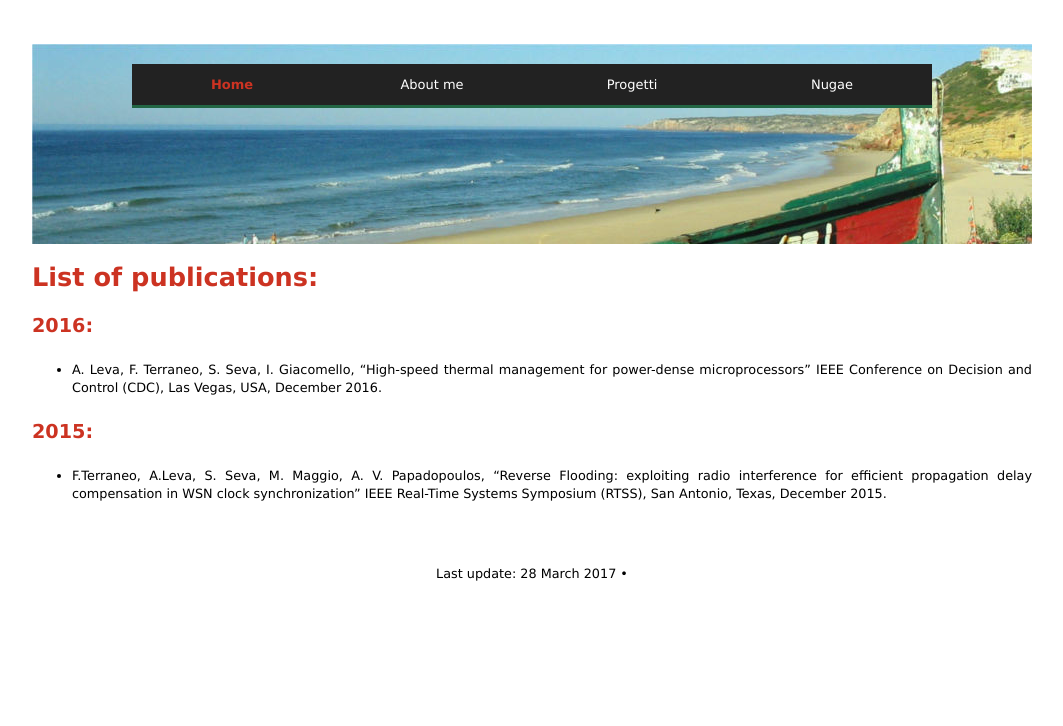
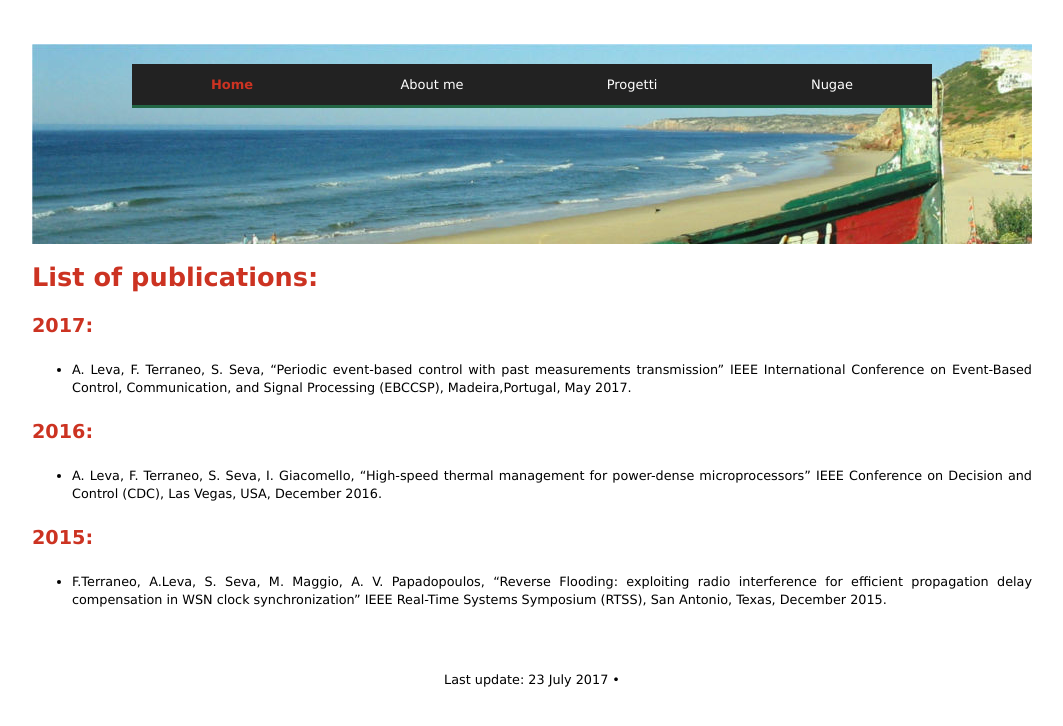
Before and after one commit to silseva/silseva.github.io, a plain HTML site: page pubs.html in a window 1280 px wide. Shown: the whole page, without its empty margins (108-1171 px from the left). Drawn offline with Linux system fonts and the light colour scheme.

Commit message:
aggiornato elenco pubblicazioni

```diff
--- a/pubs.html
+++ b/pubs.html
@@ -61,14 +61,21 @@
         <div id="content">
 
         <h2 id="list-of-publications">List of publications:</h2>
-<h4 id="section">2016:</h4>
+
+<h4 id="section">2017:</h4>
+
+<ul>
+  <li>A. Leva, F. Terraneo, S. Seva, “Periodic event-based control with past measurements transmission” IEEE International Conference on Event-Based Control, Communication, and Signal     Processing (EBCCSP), Madeira,Portugal, May 2017.</li>
+</ul>
+
+<h4 id="section-1">2016:</h4>
 
 <ul>
   <li>A. Leva, F. Terraneo, S. Seva, I. Giacomello, “High-speed thermal management for power-dense microprocessors”
 IEEE Conference on Decision and Control (CDC), Las Vegas, USA, December 2016.</li>
 </ul>
 
-<h4 id="section-1">2015:</h4>
+<h4 id="section-2">2015:</h4>
 
 <ul>
   <li>F.Terraneo, A.Leva, S. Seva, M. Maggio, A. V. Papadopoulos, “Reverse Flooding:
@@ -80,7 +87,7 @@
         </div>
         <div id="footerbox">
         <div id="footer">
-            Last update: 28 March 2017 &bull;
+            Last update: 23 July 2017 &bull;
     </div>
 </body>
 </html>
```
